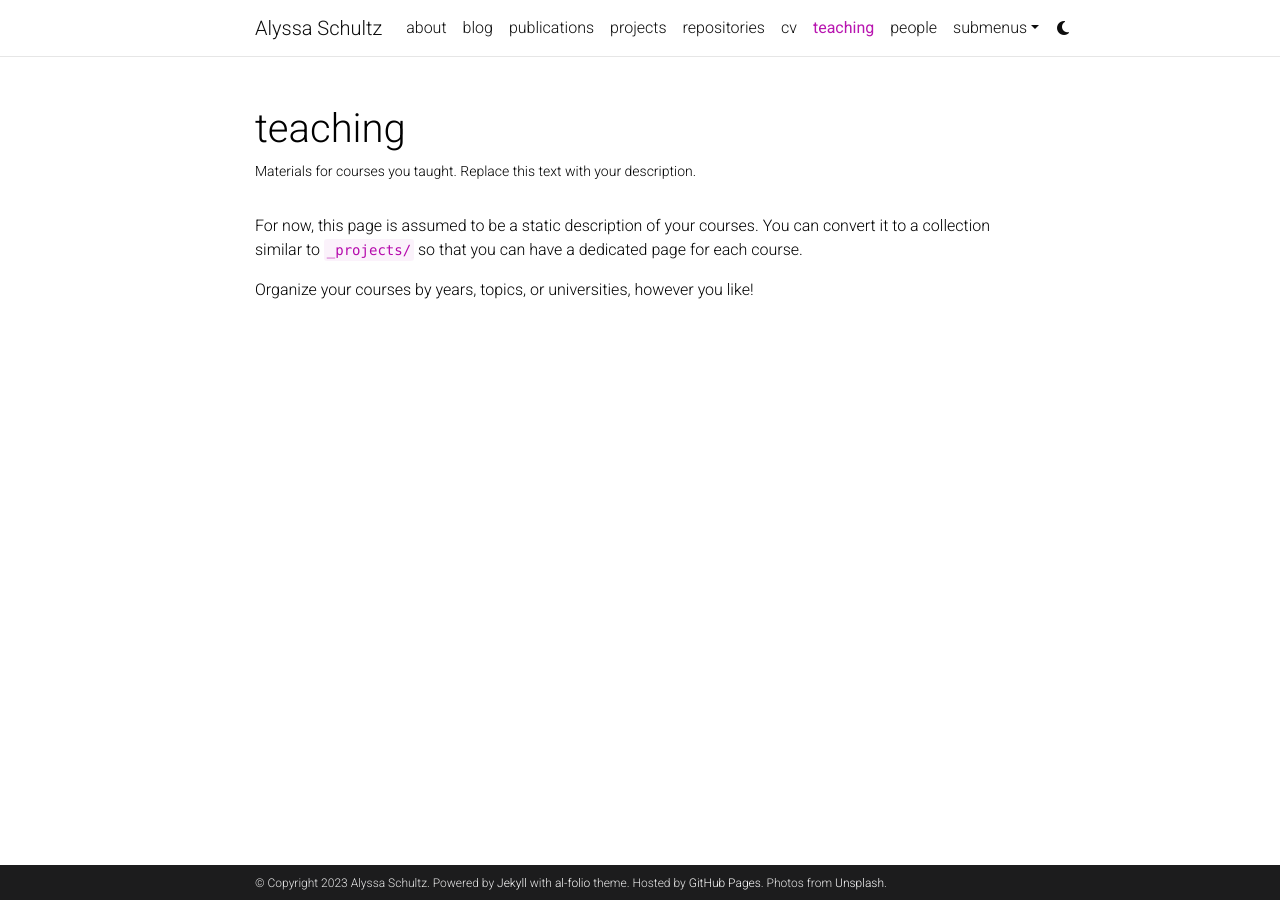
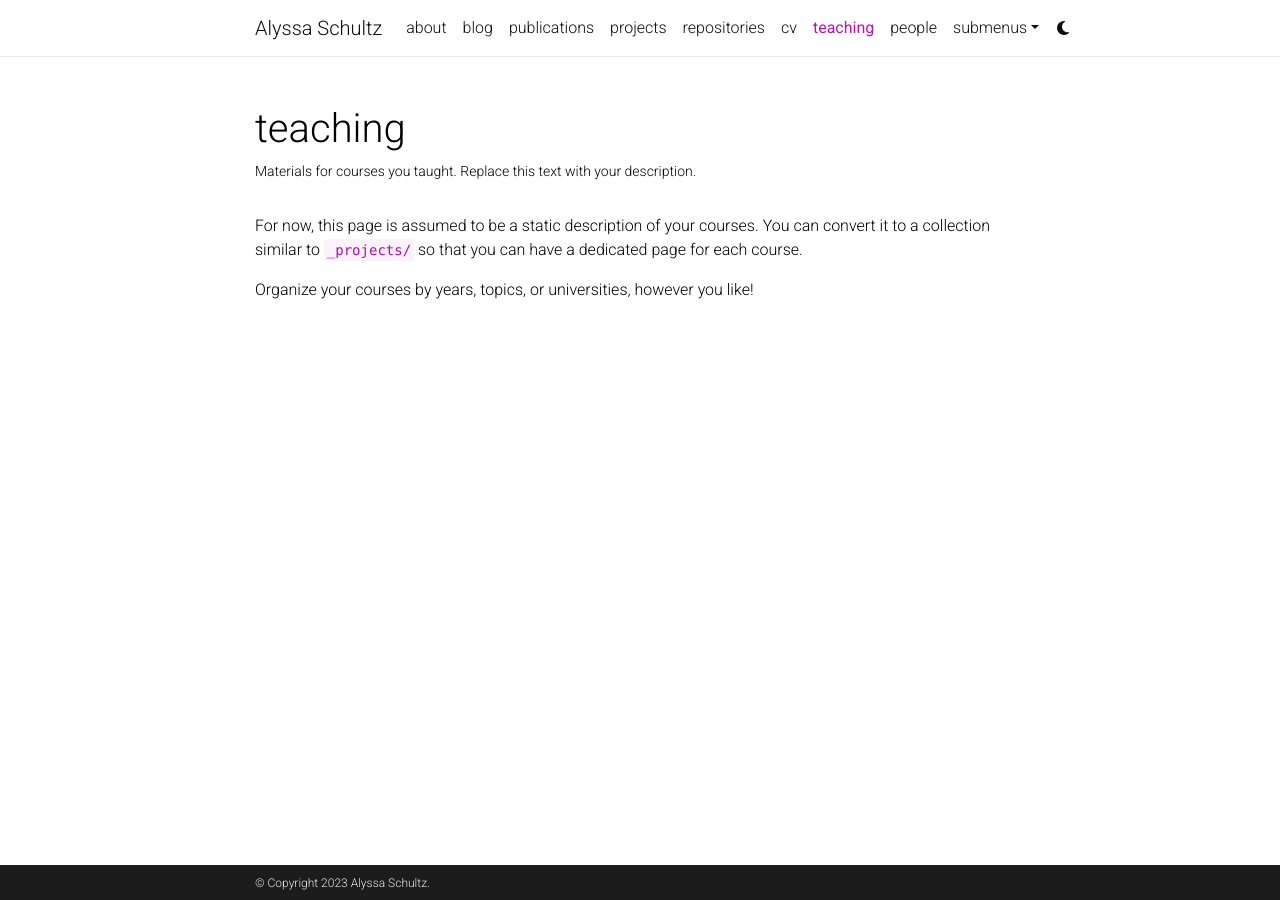
Before and after one commit to alyssaschultz/alyssaschultz.github.io, a Jekyll site: the page built from _pages/teaching.md, in a window 1280 px wide. Built offline with Jekyll 4.4.1, drawn with Linux system fonts in a browser that asks for light colours; comment, search, counter and statistics services are not loaded; a style sheet for code colours, icons or effects is not loaded.

Commit message:
Update _config.yml

```diff
--- a/_config.yml
+++ b/_config.yml
@@ -10,10 +10,10 @@
 description: > # the ">" symbol means to ignore newlines until "footer_text:"
   A simple, whitespace theme for academics. Based on [*folio](https://github.com/bogoli/-folio) design.
 footer_text: >
-  Powered by <a href="https://jekyllrb.com/" target="_blank">Jekyll</a> with <a href="https://github.com/alshedivat/al-folio">al-folio</a> theme.
-  Hosted by <a href="https://pages.github.com/" target="_blank">GitHub Pages</a>.
-  Photos from <a href="https://unsplash.com" target="_blank">Unsplash</a>.
-keywords:   # add your own keywords or leave empty
+#  Powered by <a href="https://jekyllrb.com/" target="_blank">Jekyll</a> with <a href="https://github.com/alshedivat/al-folio">al-folio</a> theme.
+#  Hosted by <a href="https://pages.github.com/" target="_blank">GitHub Pages</a>.
+#  Photos from <a href="https://unsplash.com" target="_blank">Unsplash</a>.
+keywords:
 
 lang: en # the language of your site (for example: en, fr, cn, ru, etc.)
 icon: ⚛️  # the emoji used as the favicon (alternatively, provide image name in /assets/img/)
@@ -29,7 +29,7 @@
 
 # repo color theme
 repo_theme_light: default       # https://github.com/anuraghazra/github-readme-stats/blob/master/themes/README.md
-repo_theme_dark: dark           # https://github.com/anuraghazra/github-readme-stats/blob/master/themes/README.md
+repo_theme_dark: graywhite          # https://github.com/anuraghazra/github-readme-stats/blob/master/themes/README.md
 repo_trophies:
   enabled: true
   theme_light: flat    # https://github.com/ryo-ma/github-profile-trophy
```
